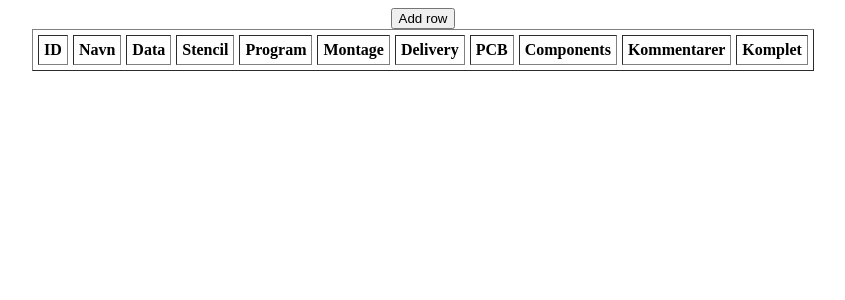
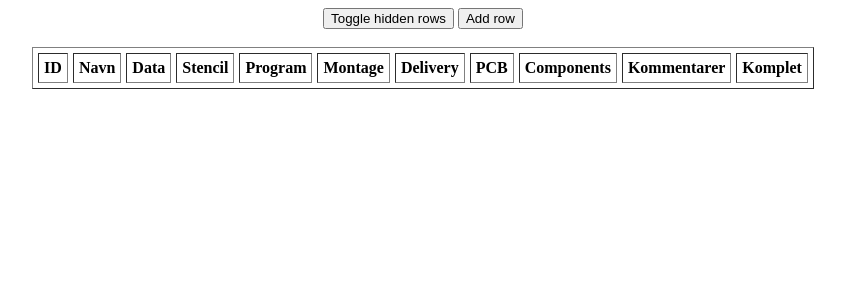
Before and after one commit to skille97/RAVI, a Flask app: page / in a window 1280 px wide. Shown: the top 300 px of the page, without its empty margins (217-1062 px from the left). Run offline with Flask 2, Linux system fonts and the light colour scheme; data that the repository does not hold is empty.

Commit message:
Added the ability to view hidden rows

```diff
--- a/main.py
+++ b/main.py
@@ -108,6 +108,7 @@ def getTasks():
     body = []
     for row in cursor.execute("SELECT * FROM tasks WHERE visible=1 ORDER BY position"):
         body.append([row[0], row[2], row[3], row[4], row[5], row[6], row[7], row[10], row[9], row[8]])
+        print (row)
     return body
 
 def getColours():
@@ -118,11 +119,35 @@ def getColours():
         colours.append([row[0], row[2], row[3], row[4], row[5], row[6], row[7], row[10], row[9], row[8]])
     return colours
 
+def getHiddenTasks():
+	db = sqlite3.connect(db_name)
+	cursor = db.cursor()
+	body = []
+	for row in cursor.execute("SELECT * FROM tasks ORDER BY position"):
+		try:
+			body.append([row[0], row[2], row[3], row[4], row[5], row[6], row[7], row[10], row[9], row[8]])
+			print (row)
+		except:
+			print("error")
+	return body
+
+def getHiddenColours():
+    db = sqlite3.connect(db_name)
+    cursor = db.cursor()
+    colours = []
+    for row in cursor.execute("SELECT * FROM colours ORDER BY position"):
+        colours.append([row[0], row[2], row[3], row[4], row[5], row[6], row[7], row[10], row[9], row[8]])
+    return colours
+
 @app.route("/")
 def main():
     headers = ["ID", "Navn", "Data", "Stencil", "Program", "Montage", "Delivery", "PCB", "Components", "Kommentarer", "Komplet"]
-    return render_template('index.html', headers=headers, body=getTasks(), colours=getColours())
+    return render_template('index.html', headers=headers, body=getTasks(), colours=getColours(), link="/hidden/")
 
+@app.route("/hidden/")
+def hidden():
+	headers = ["ID", "Navn", "Data", "Stencil", "Program", "Montage", "Delivery", "PCB", "Components", "Kommentarer", "Komplet"]
+	return render_template('index.html', headers=headers, body=getHiddenTasks(), colours=getHiddenColours(), link="/")
 
 @app.route('/addRow/', methods=['POST'])
 def addRow():
--- a/templates/index.html
+++ b/templates/index.html
@@ -16,7 +16,11 @@
 				<li data-action="yellow" style="color: #ffe600">Gul</li>
 				<li data-action="green" style="color: #63eb05">Grøn</li>
 			</ul>
-			<button id="add">Add row</button>
+			<form action={{link}} style="display:inline">
+    		<button type="submit">Toggle hidden rows</button>
+			</form>
+			<button id="add" style="display:inline">Add row</button>
+			<br></br>
 			<div id="table">
 				<table border="1" cellpadding="5" cellspacing="5">
 					<tr>
```
